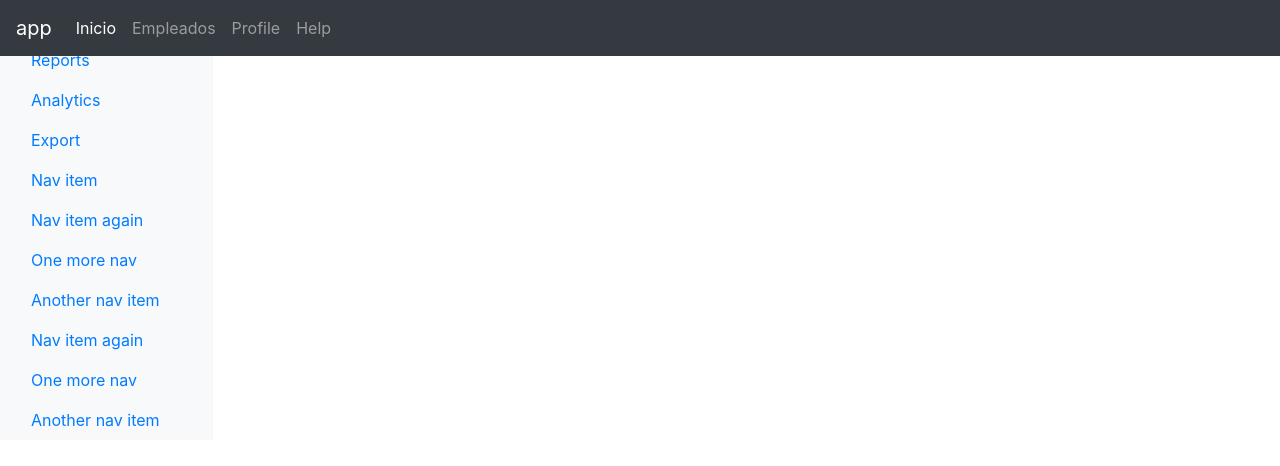
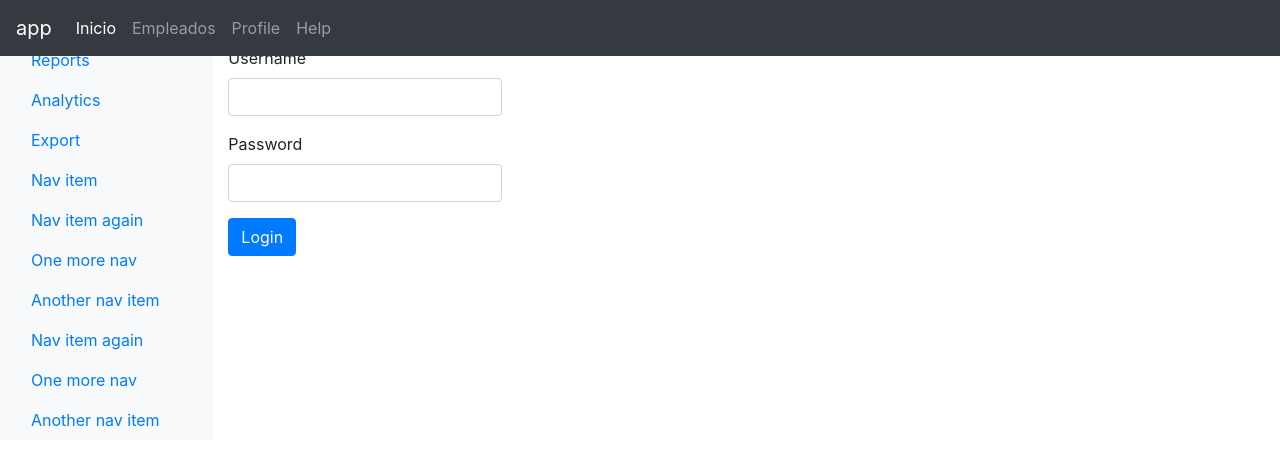
Before and after one commit to alejandratub/masmesas, an Angular app: page /login in a window 1280 px wide. Before the commit this address led to /. Shown: the top 466 px of the page. Built offline with nearby package versions, Linux system fonts and the light colour scheme.

Commit message:
medio login

```diff
--- /dev/null
+++ b/src/app/login/login.component.html
@@ -0,0 +1,21 @@
+
+<div class="container">
+
+  <h2>Login</h2>
+  <form name="form" (ngSubmit)="f.form.valid && login()" #f="ngForm" novalidate>
+    <div class="form-group" [ngClass]="{ 'has-error': f.submitted && !username.valid }">
+      <label for="username">Username</label>
+      <input type="text" class="form-control" name="username" [(ngModel)]="model.username" #username="ngModel" required />
+      <div *ngIf="f.submitted && !username.valid" class="help-block">Username is required</div>
+    </div>
+    <div class="form-group" [ngClass]="{ 'has-error': f.submitted && !password.valid }">
+      <label for="password">Password</label>
+      <input type="password" class="form-control" name="password" [(ngModel)]="model.password" #password="ngModel" required />
+      <div *ngIf="f.submitted && !password.valid" class="help-block">Password is required</div>
+    </div>
+    <div class="form-group">
+      <button [disabled]="loading" class="btn btn-primary">Login</button>
+    </div>
+  </form>
+
+</div>
--- /dev/null
+++ b/src/app/login/login.component.ts
@@ -0,0 +1,21 @@
+import { Component, OnInit } from '@angular/core';
+import {AuthService} from '../services/auth.service';
+
+@Component({
+  selector: 'app-login',
+  templateUrl: './login.component.html',
+  styleUrls: ['./login.component.css']
+})
+export class LoginComponent implements OnInit {
+  model: any = {}
+  constructor(private auth: AuthService) { }
+  login() {
+    const credentials = {username: this.model.username, password: this.model.password};
+    console.log(credentials);
+    this.auth.login(credentials);
+  }
+
+  ngOnInit() {
+  }
+
+}
```
Also changed, not shown: src/app/app-routing.module.ts (+6 -3 lines), src/app/app.module.ts (+6 -2 lines), src/app/login/login.component.css (added), 1 other file (tests, documents, lock files or other folders).
